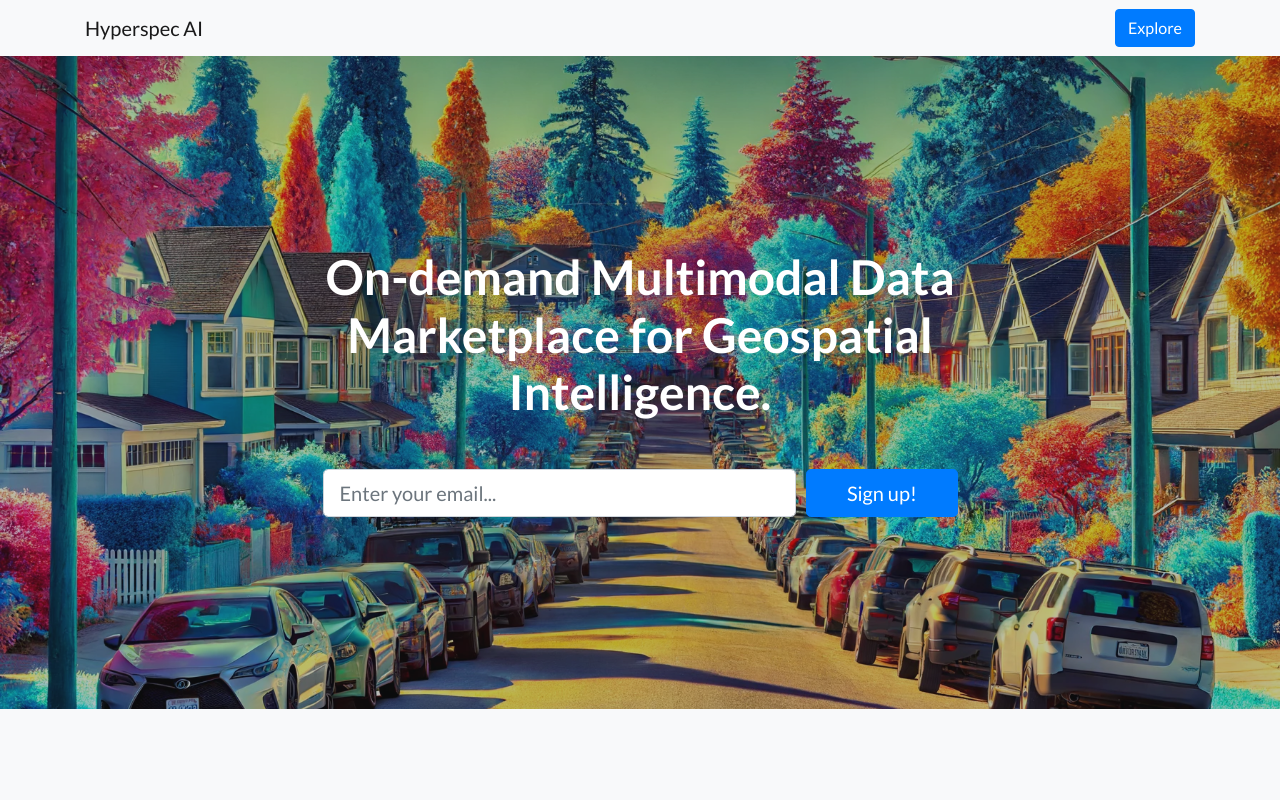
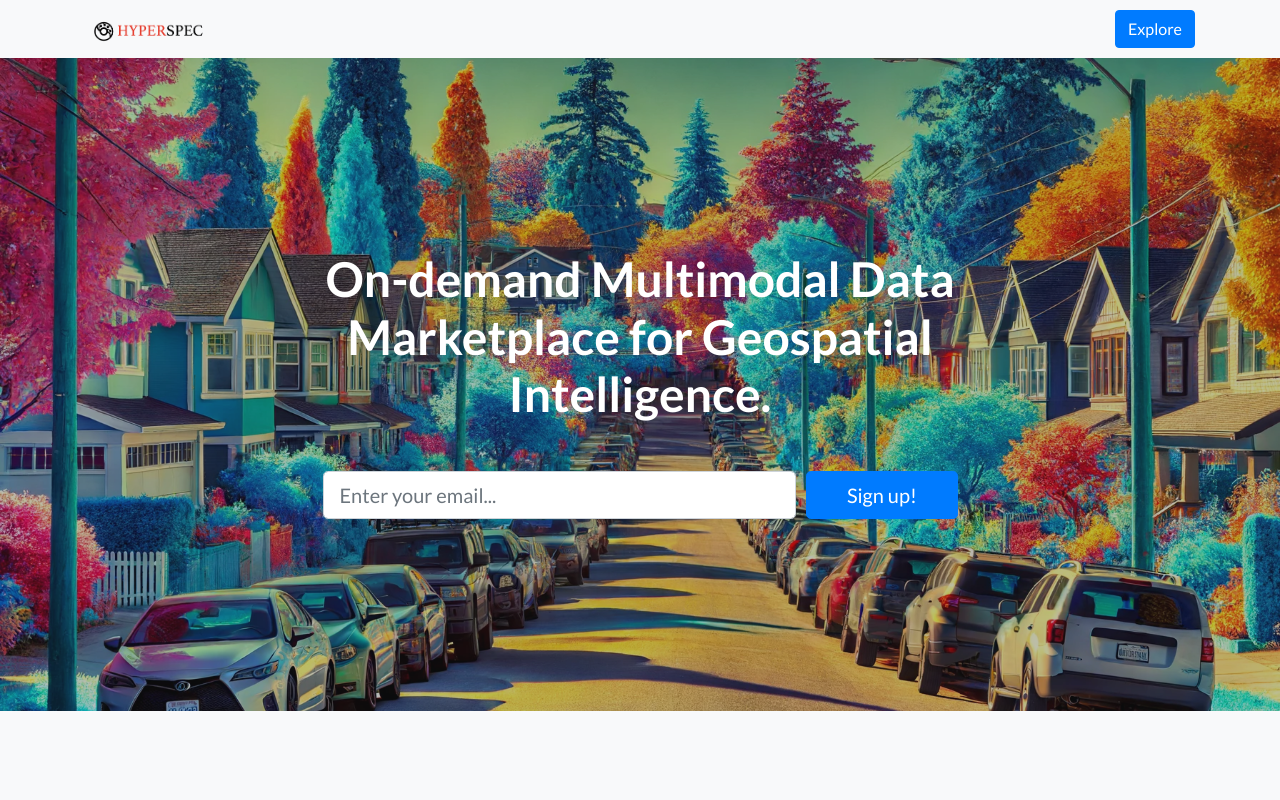
Before and after one commit to hyperspec-ai/hyperspec.github.io, a website: page index.html in a window 1280 px wide. Shown: the top 800 px of the page. Drawn offline with Linux system fonts and the light colour scheme.

Commit message:
fixed logo

```diff
--- a/index.html
+++ b/index.html
@@ -28,7 +28,7 @@
   <!-- Navigation -->
   <nav class="navbar navbar-light bg-light static-top">
     <div class="container">
-      <a class="navbar-brand" href="#">Hyperspec AI</a>
+      <a class="navbar-brand" href="index.html"><img src="img/logo.png" style="width: 10vw;"></a>
       <a class="btn btn-primary" href="https://roadmentor.hyperspec.ai/marketplace">Explore</a>
     </div>
   </nav>
```
Also changed, not shown: img/logo.png (added).
